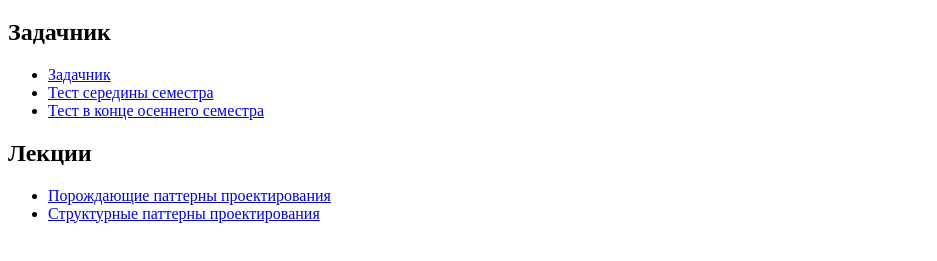
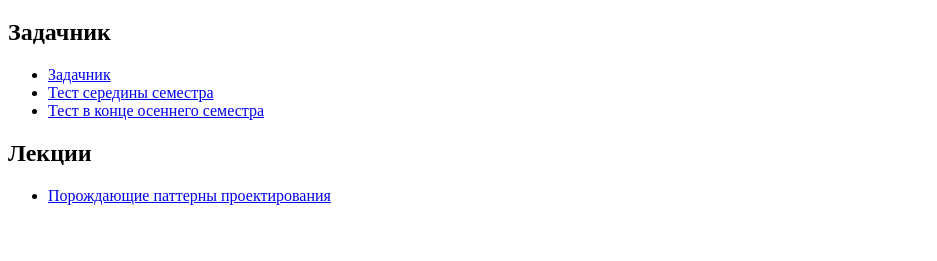
Before and after one commit to rscprof/oop_python_course_materials, a plain HTML site: page index.html in a window 1280 px wide. Shown: the part 61-322 px from the top of the page, without its empty margins (0-937 px from the left). Drawn offline with Linux system fonts and the light colour scheme.

Commit message:
deploy: 24192bb56166884b830eb0dea4e77225be1d813a

```diff
--- a/index.html
+++ b/index.html
@@ -18,7 +18,6 @@
   <h2>Лекции</h2>
   <ul>
     <li><a href="lectures/design_patterns.pdf">Порождающие паттерны проектирования</a></li>
-    <li><a href="lectures/structure_patterns.pdf">Структурные паттерны проектирования</a></li>
   </ul>
 </body>
 </html>
```
Also changed, not shown: 5 other files.
